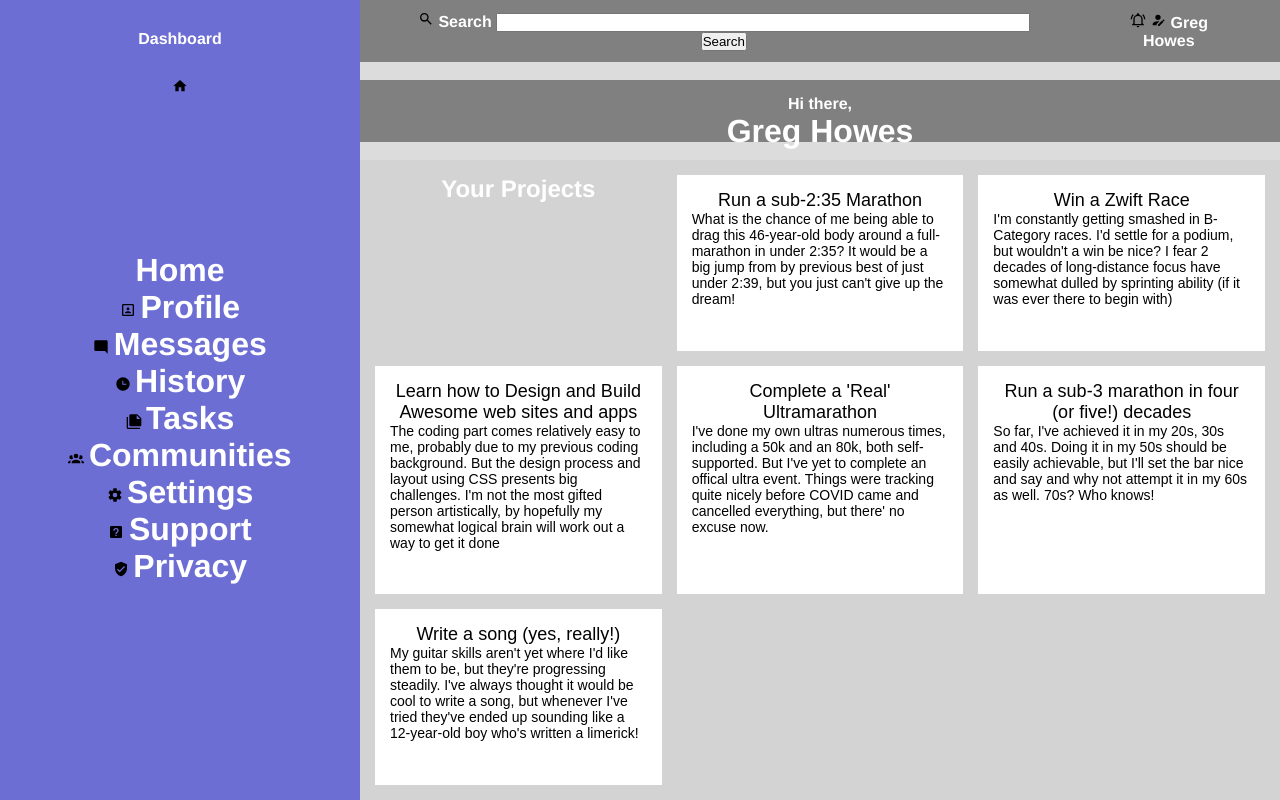
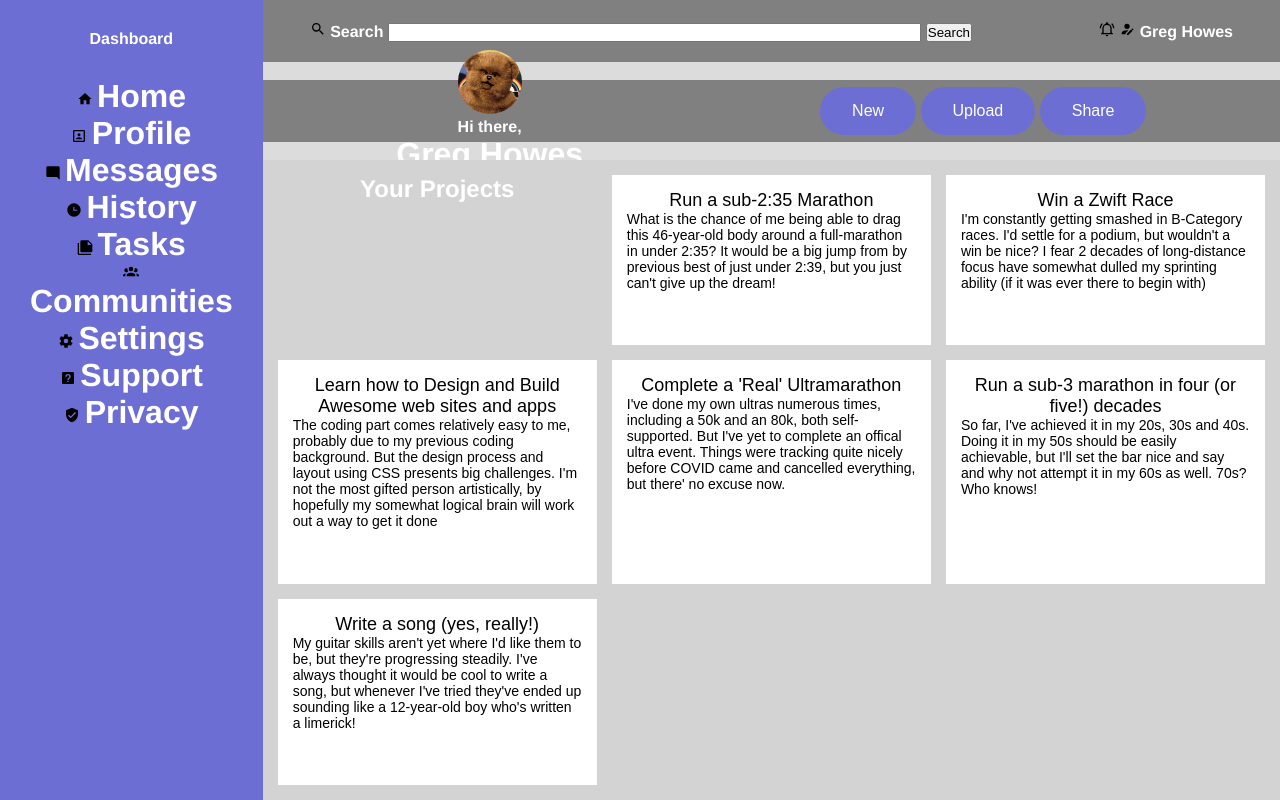
Before and after one commit to GregoryHowes/admin-dashboard, a plain HTML site: page index.html in a window 1280 px wide. Drawn offline with Linux system fonts and the light colour scheme.

Commit message:
Various additions Getting there, very slowly!

```diff
--- a/index.html
+++ b/index.html
@@ -15,9 +15,9 @@
                     <li>
                         <img src="./img/home.svg" alt="Home Icon">
                         <!-- <svg src="./img/home.svg" alt="Home Icon"></svg> -->
-                        <svg>
-                            <use className="white" href="./img/home.svg" />
-                        </svg>
+<!--                         <svg>
+                            <image class="white" xlink:href="./img/home.svg" src="./img/home.svg" />
+                        </svg> -->
                         <p>Home</p>
                     </li>
                     <li>
@@ -73,8 +73,12 @@
         </div>
 
         <div class="control">
-            <p>Hi there,</p>
-            <h1>Greg Howes</h1>
+            <div class="user-logo">
+                <img src="./img/Bungle.webp" alt="Bungle from Rainbow">
+                <p>Hi there,</p>
+                <h1>Greg Howes</h1>
+            </div>
+
             <div class="buttons">
                 <button>New</button>
                 <button>Upload</button>
@@ -90,7 +94,7 @@
             </div>
             <div class="card">
                 <p class="title">Win a Zwift Race</p>
-                <p>I'm constantly getting smashed in B-Category races. I'd settle for a podium, but wouldn't a win be nice?  I fear 2 decades of long-distance focus have somewhat dulled by sprinting ability (if it was ever there to begin with)</p>
+                <p>I'm constantly getting smashed in B-Category races. I'd settle for a podium, but wouldn't a win be nice?  I fear 2 decades of long-distance focus have somewhat dulled my sprinting ability (if it was ever there to begin with)</p>
             </div>
             <div class="card">
                 <p class="title">Learn how to Design and Build Awesome web sites and apps</p>
--- a/style.css
+++ b/style.css
@@ -3,9 +3,7 @@
   padding: 0;
 }
 
-body {
-
-}
+body {}
 
 .container {
   text-align: center;
@@ -16,7 +14,11 @@ body {
 }
 
 .white {
-    fill: white;
+  /* fill: white; */
+  /* filter: invert(42%) sepia(93%) saturate(1352%) hue-rotate(87deg) brightness(119%) contrast(119%);
+     */
+  filter: brightness(0) invert(1);
+
 }
 
 html {
@@ -25,6 +27,11 @@ html {
 
 .search img {
   height: 1em;
+}
+
+.sidebar svg {
+  height: 2em;
+  display: inline-block;
 }
 
 .container div {
@@ -47,6 +54,7 @@ html {
   align-items: center;
 }
 
+
 .search p {
   display: inline;
 }
@@ -55,7 +63,8 @@ html {
   width: 40em;
 }
 
-  .search .search-container, .search .user-container{
+.search .search-container,
+.search .user-container {
   padding-left: 2rem;
   padding-right: 2rem;
 }
@@ -97,6 +106,28 @@ html {
   background-color: gray;
   grid-column: 2;
   grid-row: 2;
+  display: flex;
+  align-items: center;
+  justify-content: space-around;
+}
+
+.control button {
+  background-color: rgb(109, 110, 212);
+  border: none;
+  color: white;
+  padding: 15px 32px;
+  text-align: center;
+  text-decoration: none;
+  display: inline-block;
+  font-size: 1em;
+  border-radius: 30px;
+}
+
+.control img {
+  height: 4rem;
+  display: inline-flex;
+  border-radius: 50%;
+  flex-basis: 40%;
 }
 
 .projects p {
```
Also changed, not shown: img/Bungle.webp (added). Lines whose indentation alone changed are shown as unchanged.
